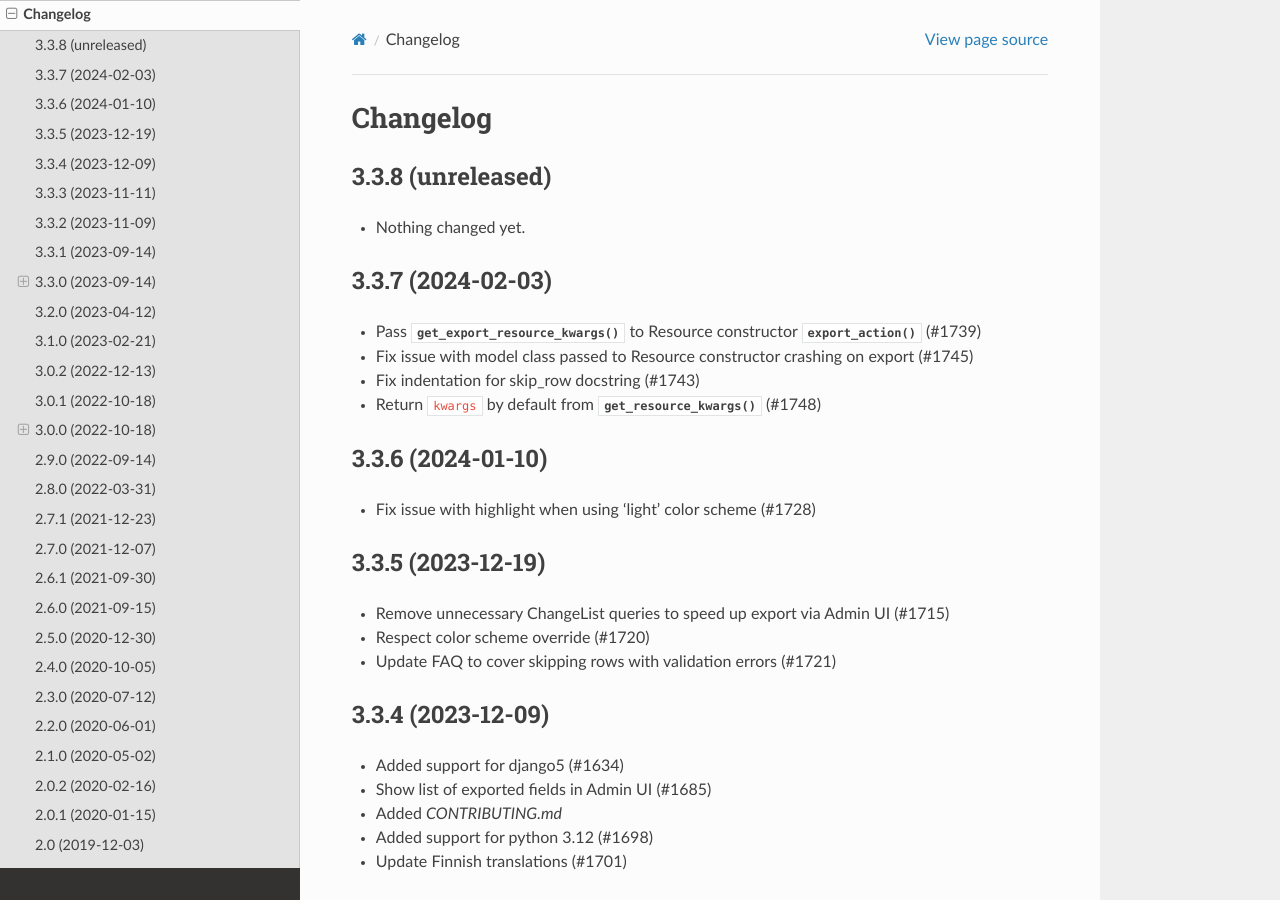
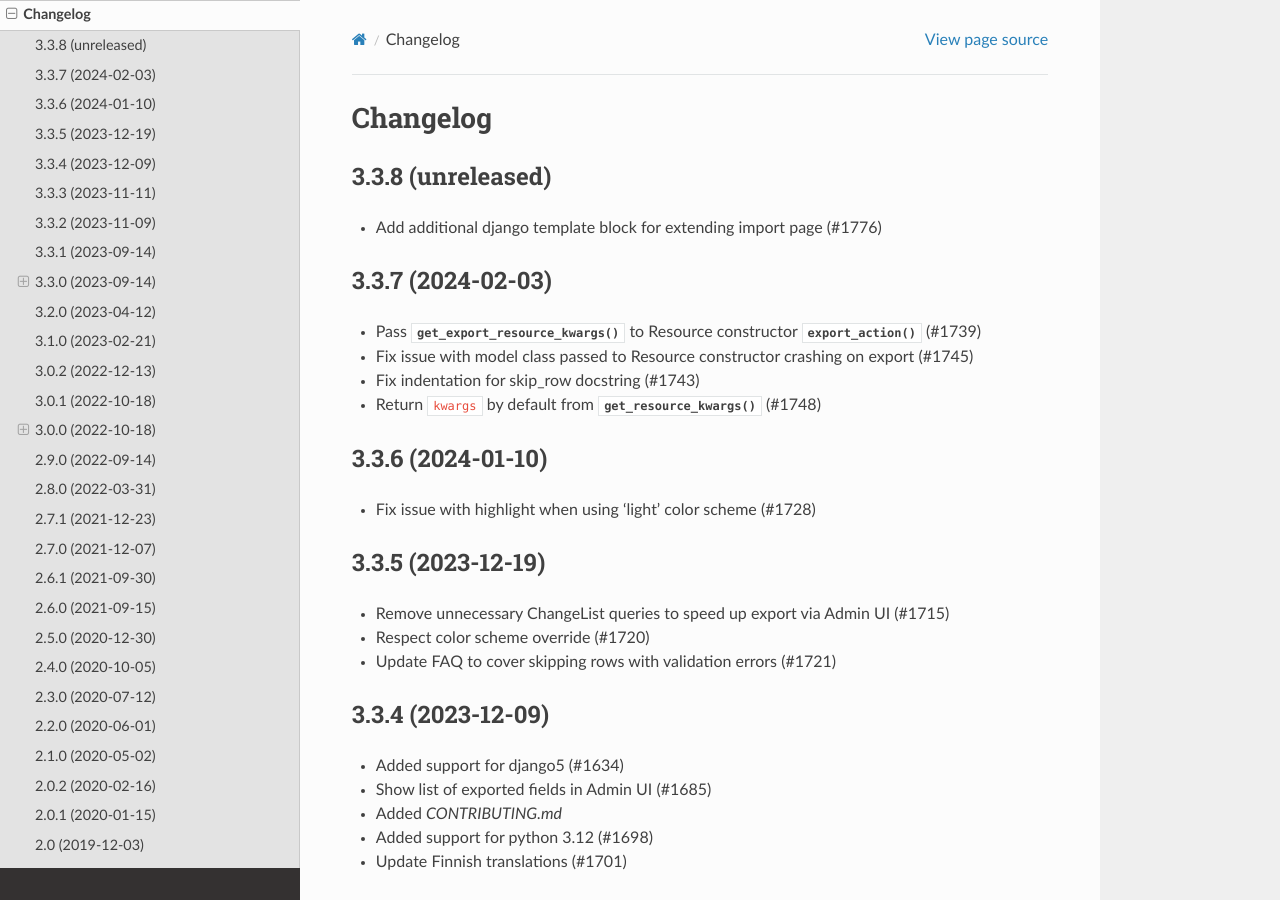
Before and after one commit to django-import-export/django-import-export, a Sphinx documentation site: the page built from docs/changelog.rst, in a window 1280 px wide and 900 px high. Built offline with Sphinx 7.4.7 and the Read the Docs theme 2.0.0, drawn with Linux system fonts in a browser that asks for light colours; pages that are not in the unit, such as notebooks, are missing from menus.

Commit message:
updated changelog

```diff
--- a/docs/changelog.rst
+++ b/docs/changelog.rst
@@ -4,8 +4,7 @@ Changelog
 3.3.8 (unreleased)
 ------------------
 
-- Nothing changed yet.
-
+- Add additional django template block for extending import page (#1776)
 
 3.3.7 (2024-02-03)
 ------------------
```
